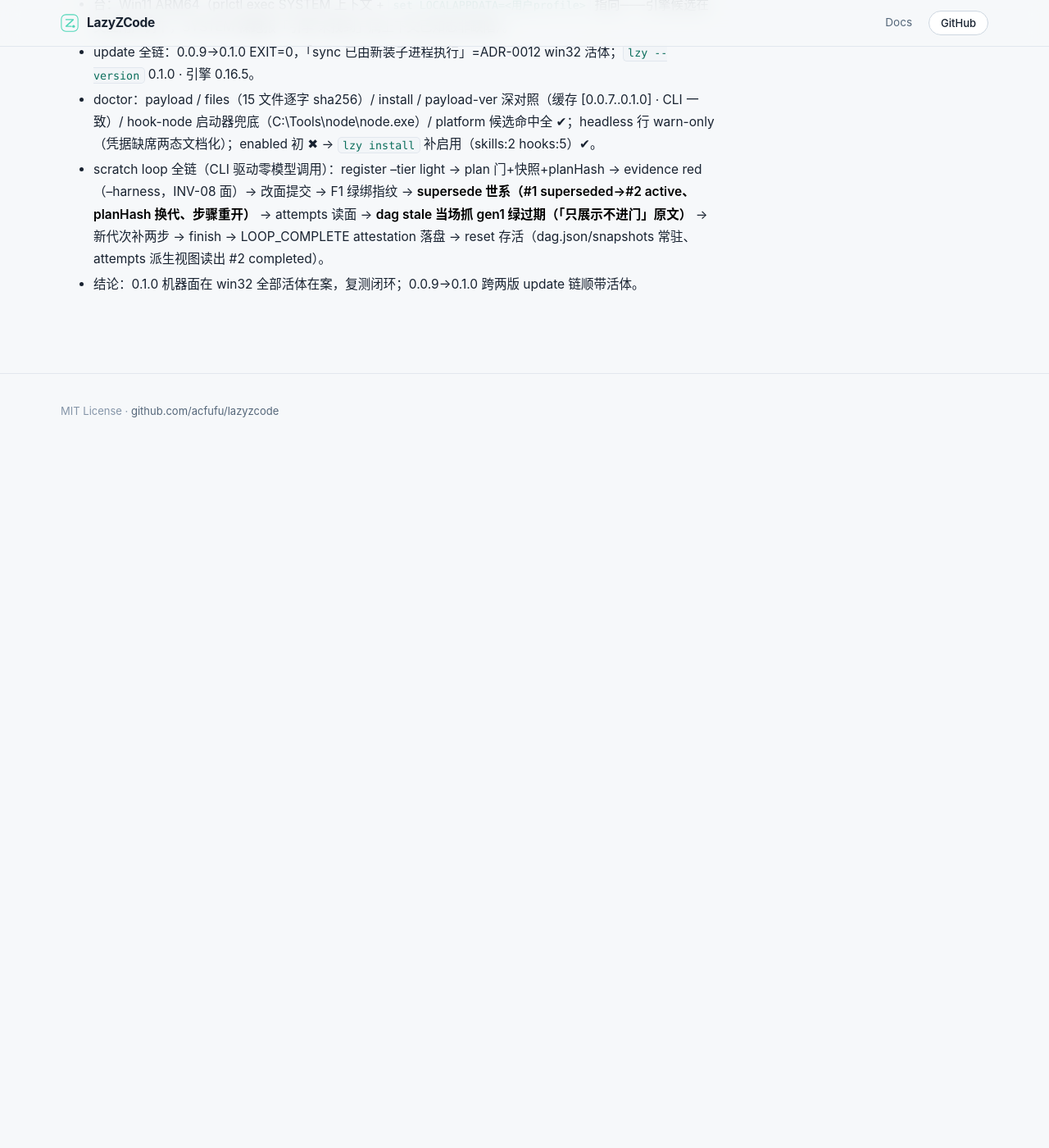
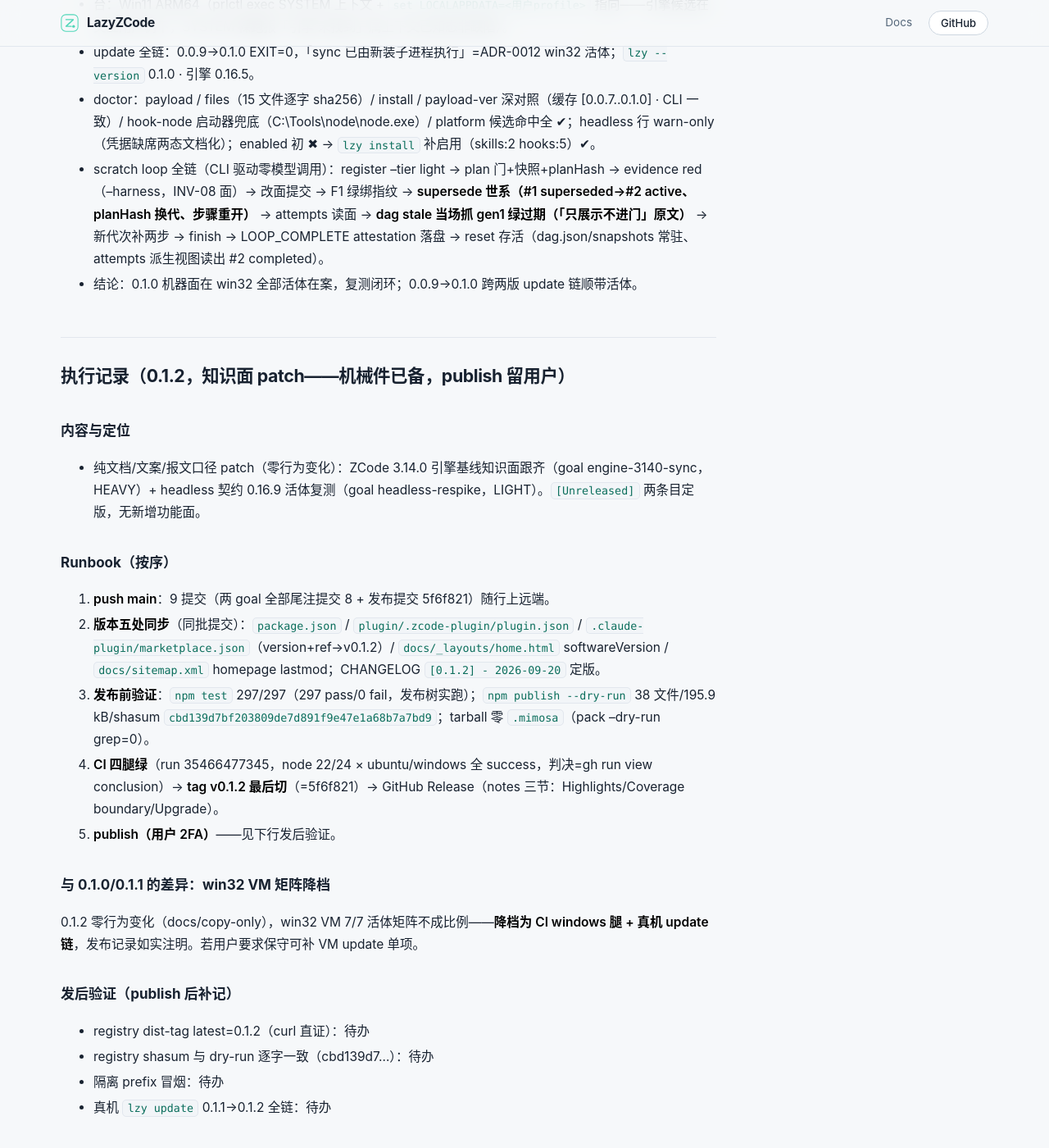
Before and after one commit to Acfufu/lazyzcode, a Jekyll site: the page built from docs/release-checklist.md, in a window 1280 px wide and 1400 px high, scrolled down 16594 px. Shown: the whole window at 82% size. Built offline with Jekyll 4.4.1, drawn with Linux system fonts in a browser that asks for light colours; our own code applies the rules of GitHub Pages for plain Markdown files; before the commit the page ends 17155 px from its top, so only the background shows below that.

Commit message:
docs(release): 0.1.2 runbook record — mechanical chain done, publish pending

```diff
--- a/docs/release-checklist.md
+++ b/docs/release-checklist.md
@@ -421,3 +421,28 @@
 - doctor：payload / files（15 文件逐字 sha256）/ install / payload-ver 深对照（缓存 [0.0.7..0.1.0] · CLI 一致）/ hook-node 启动器兜底（C:\Tools\node\node.exe）/ platform 候选命中全 ✔；headless 行 warn-only（凭据缺席两态文档化）；enabled 初 ✖ → `lzy install` 补启用（skills:2 hooks:5）✔。
 - scratch loop 全链（CLI 驱动零模型调用）：register --tier light → plan 门+快照+planHash → evidence red（--harness，INV-08 面）→ 改面提交 → F1 绿绑指纹 → **supersede 世系（#1 superseded→#2 active、planHash 换代、步骤重开）** → attempts 读面 → **dag stale 当场抓 gen1 绿过期（「只展示不进门」原文）** → 新代次补两步 → finish → LOOP_COMPLETE attestation 落盘 → reset 存活（dag.json/snapshots 常驻、attempts 派生视图读出 #2 completed）。
 - 结论：0.1.0 机器面在 win32 全部活体在案，复测闭环；0.0.9→0.1.0 跨两版 update 链顺带活体。
+
+## 执行记录（0.1.2，知识面 patch——机械件已备，publish 留用户）
+
+### 内容与定位
+
+- 纯文档/文案/报文口径 patch（零行为变化）：ZCode 3.14.0 引擎基线知识面跟齐（goal engine-3140-sync，HEAVY）+ headless 契约 0.16.9 活体复测（goal headless-respike，LIGHT）。`[Unreleased]` 两条目定版，无新增功能面。
+
+### Runbook（按序）
+
+1. **push main**：9 提交（两 goal 全部尾注提交 8 + 发布提交 5f6f821）随行上远端。
+2. **版本五处同步**（同批提交）：`package.json` / `plugin/.zcode-plugin/plugin.json` / `.claude-plugin/marketplace.json`（version+ref→v0.1.2）/ `docs/_layouts/home.html` softwareVersion / `docs/sitemap.xml` homepage lastmod；CHANGELOG `[0.1.2] - 2026-09-20` 定版。
+3. **发布前验证**：`npm test` 297/297（297 pass/0 fail，发布树实跑）；`npm publish --dry-run` 38 文件/195.9 kB/shasum `cbd139d7bf203809de7d891f9e47e1a68b7a7bd9`；tarball 零 `.mimosa`（pack --dry-run grep=0）。
+4. **CI 四腿绿**（run 35466477345，node 22/24 × ubuntu/windows 全 success，判决=gh run view conclusion）→ **tag v0.1.2 最后切**（=5f6f821）→ GitHub Release（notes 三节：Highlights/Coverage boundary/Upgrade）。
+5. **publish（用户 2FA）**——见下行发后验证。
+
+### 与 0.1.0/0.1.1 的差异：win32 VM 矩阵降档
+
+0.1.2 零行为变化（docs/copy-only），win32 VM 7/7 活体矩阵不成比例——**降档为 CI windows 腿 + 真机 update 链**，发布记录如实注明。若用户要求保守可补 VM update 单项。
+
+### 发后验证（publish 后补记）
+
+- registry dist-tag latest=0.1.2（curl 直证）：待办
+- registry shasum 与 dry-run 逐字一致（cbd139d7…）：待办
+- 隔离 prefix 冒烟：待办
+- 真机 `lzy update` 0.1.1→0.1.2 全链：待办
```
